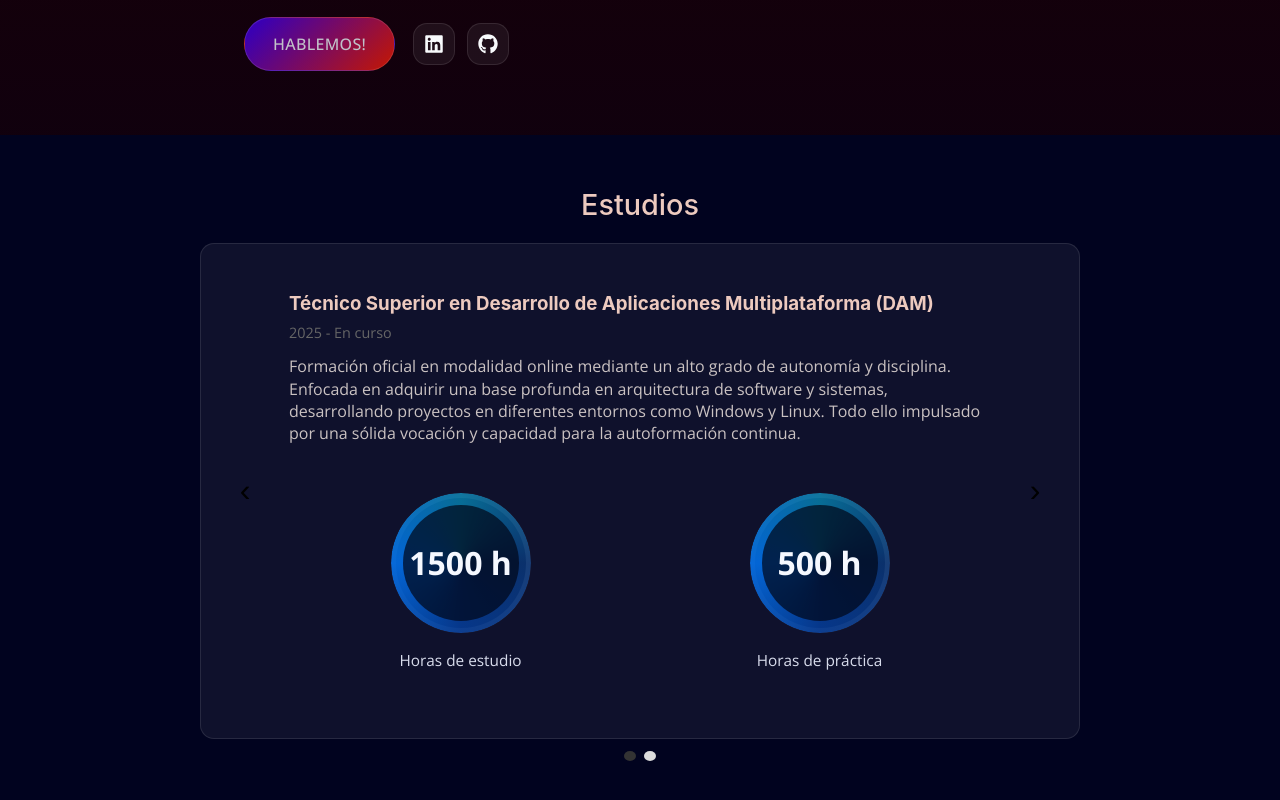
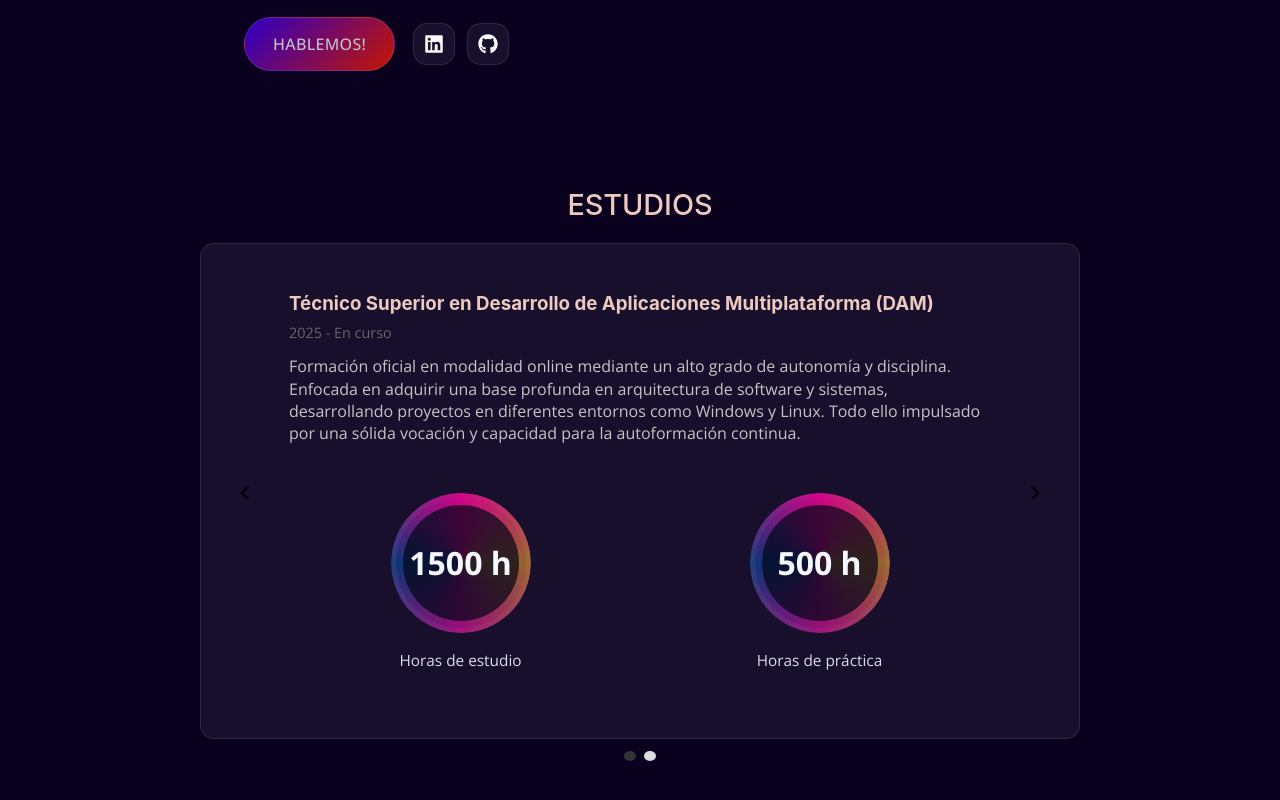
Before and after one commit to MichelleDiterlizzi/portfolio, a React app: page / in a window 1280 px wide. Shown: the part 672-1472 px from the top of the page. Built offline with nearby package versions, Linux system fonts and the light colour scheme; the HTML template or start-up script is replaced by a standard one.

Commit message:
bg and circles colors changed

```diff
--- a/src/App.css
+++ b/src/App.css
@@ -1,5 +1,7 @@
 .page-shell {
   padding: 0;
+  background: var(--bg);
+  min-height: 100vh;
 }
 
 .body-section {
@@ -151,7 +153,6 @@
   align-items: center;
   justify-content: space-around;
   padding: 18px 20px;
-  background: rgba(35, 0, 0, 0.614);
   box-shadow: var(--shadow);
   backdrop-filter: blur(10px);
 }
--- a/src/Studies.css
+++ b/src/Studies.css
@@ -154,11 +154,11 @@
   inset: 0;
   border-radius: 50%;
   background: conic-gradient(
-    rgba(0, 122, 255, 0.8) 0%,
-    rgba(0, 200, 255, 0.5) 25%,
-    rgba(0, 122, 255, 0.3) 50%,
-    rgba(0, 80, 200, 0.6) 75%,
-    rgba(0, 122, 255, 0.8) 100%
+    rgba(0, 123, 255, 0.349) 0%,
+    rgba(255, 0, 157, 0.797) 25%,
+    rgba(255, 165, 48, 0.553) 50%,
+    rgba(237, 13, 170, 0.6) 75%,
+    rgba(0, 123, 255, 0.349) 100%
   );
   transform: rotate(-90deg);
   transition: transform 1.1s cubic-bezier(0.4, 0.0, 0.2, 1);
--- a/src/Studies.tsx
+++ b/src/Studies.tsx
@@ -81,7 +81,7 @@ function Studies() {
     return (
         <section className="studies-section" id="proyectos">
             <div className="studies-shell">
-                <h2 className="studies-title">Estudios</h2>
+                <h2 className="studies-title">ESTUDIOS</h2>
 
                 <div className="slider">
                     <button className="slider-btn prev" onClick={prev} aria-label="Anterior">
--- a/src/index.css
+++ b/src/index.css
@@ -5,6 +5,7 @@
   --accent: #ffb672;
   --highlight: #FF6B35;
   --surface: #030119;
+  --bg: #0a011f;
   --text: #cac2c2;
   --text-h: #edcabf;
   --text-muted: #dadde0;
```
